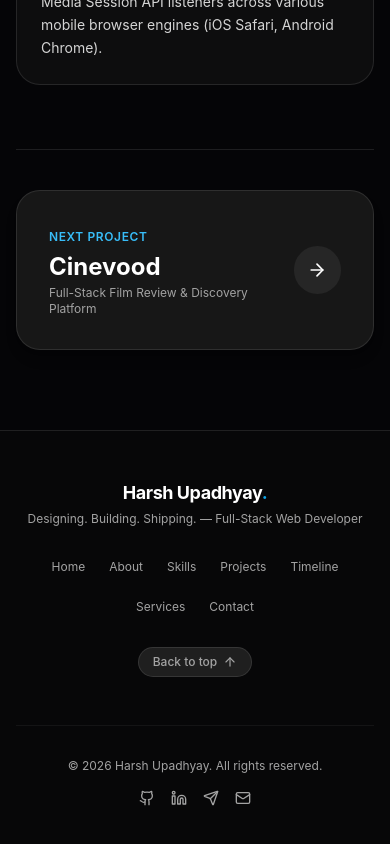
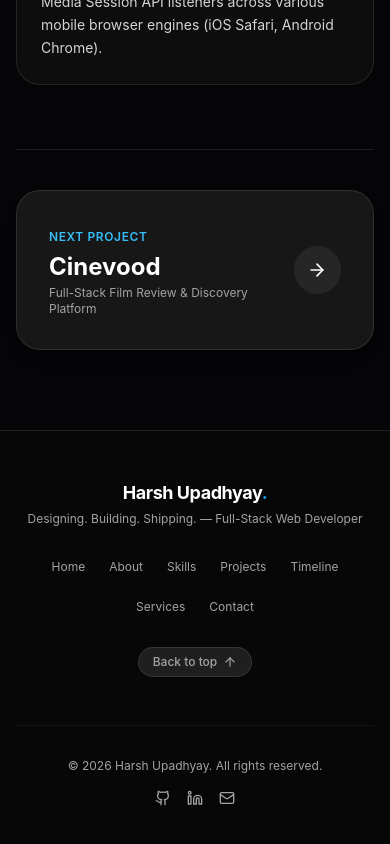
Before and after one commit to Dev-Harshupadhyay/Profrolio-next-Js-, a Next.js app: page /projects/chhath-geet in a window 390 px wide. Shown: the part 3155-3999 px from the top of the page. Built offline with nearby package versions, Linux system fonts and the light colour scheme.

Commit message:
Remove @TIMEPASSQ_BOT handle everywhere (contact card, footer, mobile menu, JSON-LD sameAs, profile socials, README)

```diff
--- a/app/layout.tsx
+++ b/app/layout.tsx
@@ -113,7 +113,7 @@ const jsonLdPerson = {
     addressRegion: "Haryana",
     addressCountry: "IN",
   },
-  sameAs: [profile.socials.github, profile.socials.linkedin, profile.socials.telegram],
+  sameAs: [profile.socials.github, profile.socials.linkedin],
   knowsAbout: [
     "React",
     "Next.js",
--- a/components/Contact.tsx
+++ b/components/Contact.tsx
@@ -4,7 +4,6 @@ import { useState } from "react";
 import { motion, useReducedMotion } from "framer-motion";
 import {
   Mail,
-  Send,
   Linkedin,
   Github,
   Copy,
@@ -151,23 +150,6 @@ export function Contact() {
                       <span className="text-neutral-500">40+ Repos</span>
                     </div>
                   </a>
-
-                  <a
-                    href={profile.socials.telegram}
-                    target="_blank"
-                    rel="noopener noreferrer"
-                    className="p-3.5 rounded-2xl bg-white dark:bg-neutral-800/80 border border-neutral-200 dark:border-white/10 shadow-[0_3px_0_0_rgba(0,0,0,0.04)] dark:shadow-[0_3px_0_0_rgba(255,255,255,0.05)] flex items-center gap-3 hover:-translate-y-1 transition-all group sm:col-span-2"
-                  >
-                    <div className="w-9 h-9 rounded-xl bg-[#229ED9]/10 text-[#229ED9] flex items-center justify-center shrink-0">
-                      <Send className="w-4 h-4" />
-                    </div>
-                    <div className="flex flex-col text-xs">
-                      <span className="font-bold text-neutral-900 dark:text-white group-hover:text-sky-500">
-                        Telegram (@TIMEPASSQ_BOT)
-                      </span>
-                      <span className="text-neutral-500">Direct message &amp; bots</span>
-                    </div>
-                  </a>
                 </div>
               </Card3DItem>
             </div>
--- a/components/Footer.tsx
+++ b/components/Footer.tsx
@@ -1,7 +1,7 @@
 "use client";
 
 import Link from "next/link";
-import { Github, Linkedin, Send, Mail } from "lucide-react";
+import { Github, Linkedin, Mail } from "lucide-react";
 import { BackToTop } from "./BackToTop";
 import { profile } from "@/data/profile";
 
@@ -82,15 +82,6 @@ export function Footer() {
               <Linkedin className="w-4 h-4" />
             </a>
             <a
-              href={profile.socials.telegram}
-              target="_blank"
-              rel="noopener noreferrer"
-              aria-label="Telegram"
-              className="hover:text-neutral-900 dark:hover:text-white transition-colors"
-            >
-              <Send className="w-4 h-4" />
-            </a>
-            <a
               href={`mailto:${profile.email}`}
               aria-label="Email Address"
               className="hover:text-neutral-900 dark:hover:text-white transition-colors"
--- a/components/MobileMenu.tsx
+++ b/components/MobileMenu.tsx
@@ -3,7 +3,7 @@
 import { useEffect } from "react";
 import Link from "next/link";
 import { motion, AnimatePresence } from "framer-motion";
-import { X, ArrowUpRight, Github, Linkedin, Send, Mail } from "lucide-react";
+import { X, ArrowUpRight, Github, Linkedin, Mail } from "lucide-react";
 import { ThemeToggle } from "./ThemeToggle";
 import { profile } from "@/data/profile";
 
@@ -174,15 +174,6 @@ export function MobileMenu({
                 <Linkedin className="w-4 h-4" />
               </a>
               <a
-                href={profile.socials.telegram}
-                target="_blank"
-                rel="noopener noreferrer"
-                aria-label="Telegram"
-                className="p-2 rounded-full hover:text-neutral-900 dark:hover:text-white transition-colors"
-              >
-                <Send className="w-4 h-4" />
-              </a>
-              <a
                 href={profile.socials.email}
                 aria-label="Email"
                 className="p-2 rounded-full hover:text-neutral-900 dark:hover:text-white transition-colors"
--- a/data/profile.ts
+++ b/data/profile.ts
@@ -21,7 +21,6 @@ export interface Profile {
   socials: {
     github: string;
     linkedin: string;
-    telegram: string;
     email: string;
   };
   stats: {
@@ -64,7 +63,6 @@ export const profile: Profile = {
   socials: {
     github: "https://github.com/Dev-Harshupadhyay",
     linkedin: "https://www.linkedin.com/in/harsh-upadhyay-a014783b4",
-    telegram: "https://t.me/TIMEPASSQ_BOT",
     email: "mailto:harsh48227@gmail.com",
   },
   stats: [
```
Also changed, not shown: 1 other file (tests, documents, lock files or other folders).
